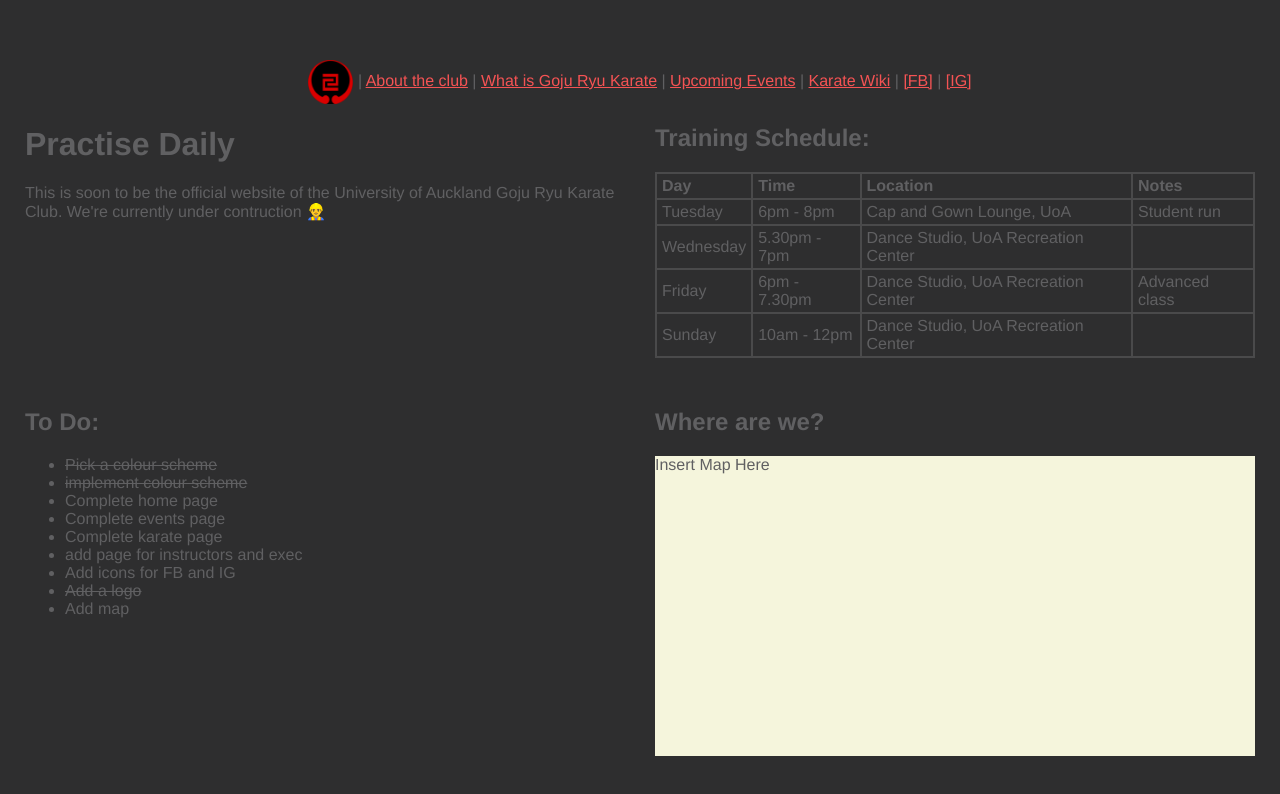
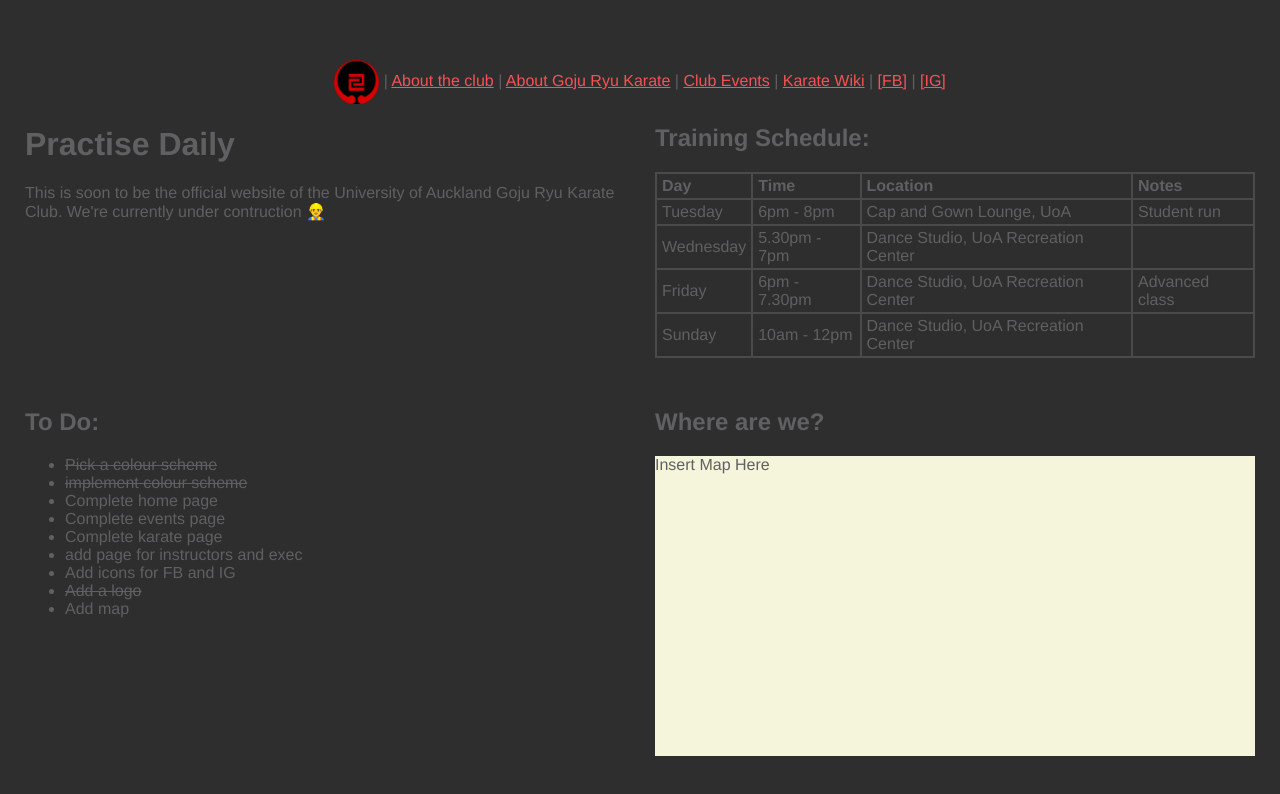
Before and after one commit to matt-auckland/uoa-karate, a Vue app: page /events in a window 1280 px wide. Shown: the top 794 px of the page. Built offline with nearby package versions, Linux system fonts and the light colour scheme.

Commit message:
Added some non breaking spaces to header items

```diff
--- a/src/components/Header.vue
+++ b/src/components/Header.vue
@@ -3,9 +3,9 @@
     <div id="nav">
       <router-link to="/"><img src="../assets/logo.png" alt="IOGKF Logo"></router-link> |
       <router-link to="/about">About the club</router-link> |
-      <router-link to="/goju-ryu">What is Goju Ryu Karate</router-link> |
-      <router-link to="/events">Upcoming Events</router-link> |
-      <a href="http://uoa-karate.club/wiki">Karate Wiki</a> |
+      <router-link to="/goju-ryu">About&nbsp;Goju&nbsp;Ryu&nbsp;Karate</router-link> |
+      <router-link to="/events">Club&nbsp;Events</router-link> |
+      <a href="http://uoa-karate.club/wiki">Karate&nbsp;Wiki</a> |
       <a href="https://www.facebook.com/UoAKarate/">[FB]</a> |
       <a href="https://www.instagram.com/uoa_karate/">[IG]</a>
     </div>
```
